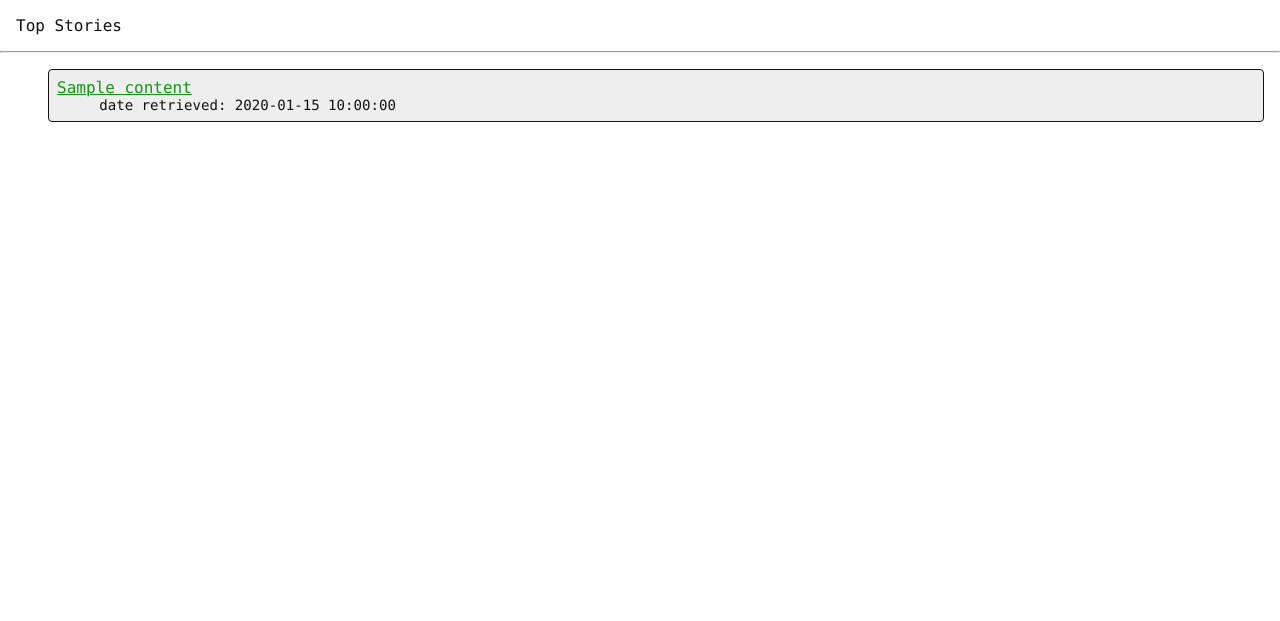
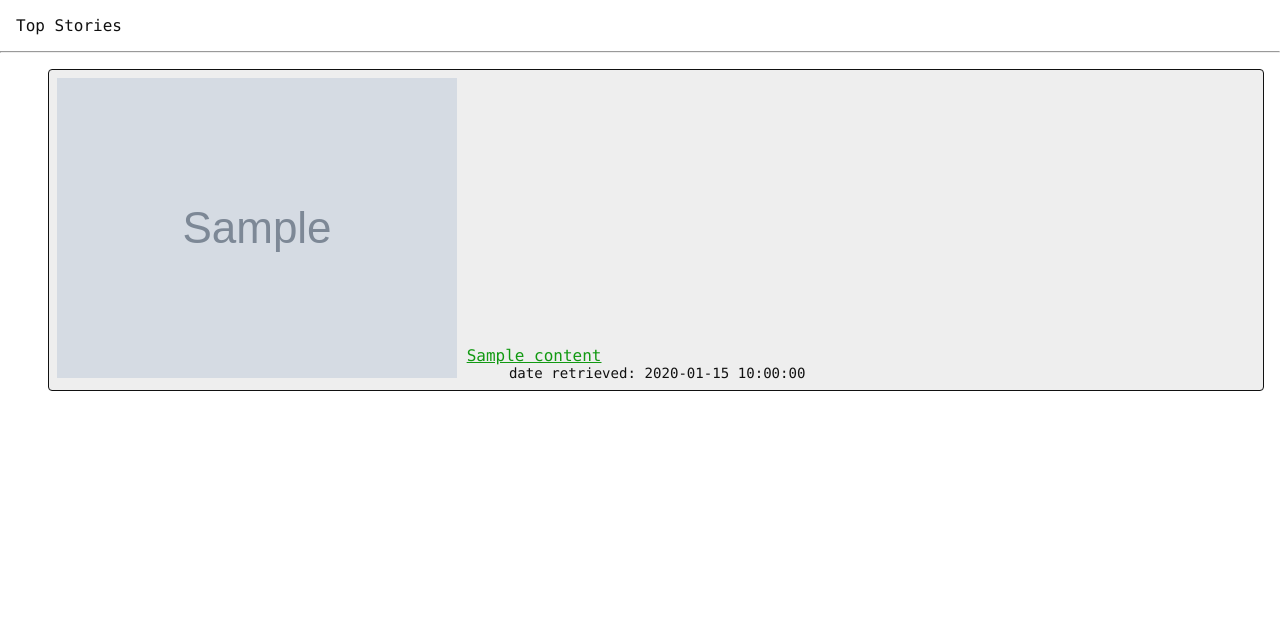
Before and after one commit to tristanfisher/newsworm, a Flask app: page / in a window 1280 px wide. Shown: the top 621 px of the page. Run offline with Flask 2, Linux system fonts and the light colour scheme; tables that the repository leaves empty hold one stand-in row (values such as "Sample post"); grey boxes marked "Sample" are stand-in pictures.

Commit message:
adds image to story block

```diff
--- a/newsworm/models.py
+++ b/newsworm/models.py
@@ -8,6 +8,7 @@ class Content(db.Model):
 
 	id = db.Column(db.Integer, primary_key=True)
 	title = db.Column(db.String)
+	image = db.Column(db.String)
 	link = db.Column(db.String)
 	time_scraped = db.Column(db.DateTime)
 
--- a/newsworm/static/css/main.css
+++ b/newsworm/static/css/main.css
@@ -35,6 +35,11 @@ div.content_item{
 	border-width:.1em;
 }
 
+div.content_text,div.content_image{
+    display:inline-block;
+    clear:both;
+}
+
 div.content_fetched{
 	font: .88em Consolas, monaco, monospace;
 	padding-left:3em;
--- a/newsworm/templates/index.html
+++ b/newsworm/templates/index.html
@@ -10,8 +10,12 @@
 
 		{% for content_item in content %}
 		<div class="content_item">
-			<div class="content_href"><a href="{{content_item.link}}">{{content_item.title}}</a></div>
-			<div class="content_fetched">date retrieved: {{content_item.time_scraped}}</div>
+            <div class="content_image"><img src="{{content_item.image}}"></div>
+            <div class="content_text">
+                <div class="content_href"><a href="{{content_item.link}}">{{content_item.title}}</a></div>
+                <p>
+                <div class="content_fetched">date retrieved: {{content_item.time_scraped}}</div>
+            </div>
 		</div>
 		<br>
 		{% endfor %}
--- a/requirements.txt
+++ b/requirements.txt
@@ -3,3 +3,4 @@ lxml
 flask
 flask-sqlalchemy
 sqlalchemy
+BeautifulSoup
```
Also changed, not shown: newsworm/scrape.py (+11 -0 lines).
